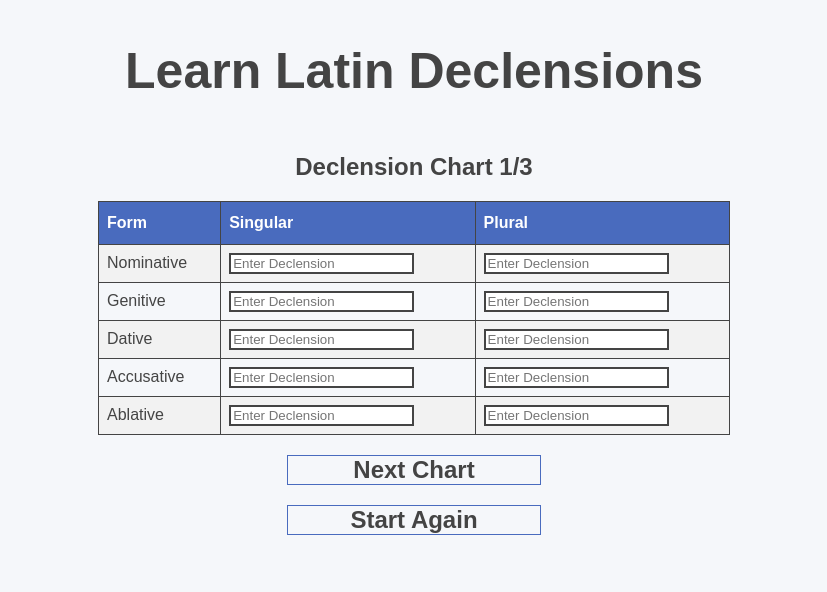
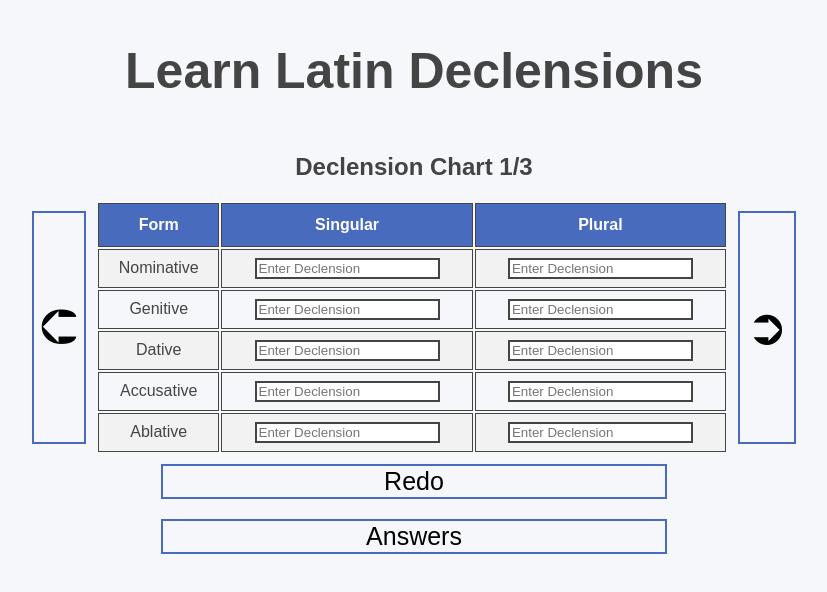
Before and after one commit to cqb13/Learn-Latin, a React (Create React App) app: page / in a window 1280 px wide. Shown: the top 592 px of the page, without its empty margins (226-1053 px from the left). Built offline with nearby package versions, Linux system fonts and the light colour scheme.

Commit message:
📄 Better UI & json file with  data

```diff
--- a/src/App.js
+++ b/src/App.js
@@ -1,4 +1,5 @@
 import { useState, useEffect } from "react";
+import data from './data/charts.json';
 import './css/App.css';
 
 function clearValues() {
@@ -28,20 +29,14 @@ function App() {
       </header>
       <h2>Declension Chart {chartCount}/3</h2>
       <div className='Content'>
+      <button className='Switch-Chart' onClick={() => {if (count == 1) {setChartCount(3);} else {setChartCount(count -= 1);}clearValues();}}>&#11144;</button>
         <Chart count={chartCount}/>
+      <button className='Switch-Chart' onClick={() => {if (count == 3) {setChartCount(1);} else {setChartCount(count += 1);}clearValues();}}>&#10162;</button>
       </div>
-      <h2 className='Button' onClick={() => {
-        if (count == 3) {
-          setChartCount(1);
-        } else {
-          setChartCount(count += 1);
-        }
-        clearValues();
-      }}>Next Chart</h2>
-      <h2 className='Button' onClick={() => {
-        setChartCount(1);
-        clearValues();
-      }}>Start Again</h2>
+      <div className="Options">
+      <button className='Chart-Option' onClick={() => clearValues()}>Redo</button>
+      <button className='Chart-Option'>Answers</button>
+      </div>
     </div>
   );
 }
@@ -54,64 +49,30 @@ function Chart(count) {
   const handleChange = event => {
     var id = event.target.id;
     var value = event.target.value;
-    if (count.count == 1) {
-      if (id == "s-1" && value == "a" || id == "s-5" && value == "a") {
+    if (value == "") {
+      event.target.className = "Normal";
+    } else if (id == "s-1" && value == data['d-'+ count.count +''].Nominative[0]){
       event.target.className = "Right";
-      }else if (id == "s-2" && value == 'ae' || id == "s-3" && value == 'ae' || id == "p-1" && value == "ae") {
+    } else if (id == "s-2" && value == data['d-'+ count.count +''].Genative[0]) {
       event.target.className = "Right";
-      }else if (id == "s-4" && value == "am") {
+    } else if (id == "s-3" && value == data['d-'+ count.count +''].Dative[0]) {
       event.target.className = "Right";
-      } else if (id == "p-2" && value == "arum") {
+    } else if (id == "s-4" && value == data['d-'+ count.count +''].Accusative[0]) {
       event.target.className = "Right";
-      } else if (id == "p-3" && value == 'is' || id == "p-5" && value == "is") {
+    } else if (id == "s-5" && value == data['d-'+ count.count +''].Ablative[0]) {
       event.target.className = "Right";
-      } else if (id == "p-4" && value == "as") {
+    } else if (id == "p-1" && value == data['d-'+ count.count +''].Nominative[1]){
+      event.target.className = "Right";
+    } else if (id == "p-2" && value == data['d-'+ count.count +''].Genative[1]) {
+      event.target.className = "Right";
+    } else if (id == "p-3" && value == data['d-'+ count.count +''].Dative[1]) {
+      event.target.className = "Right";
+    } else if (id == "p-4" && value == data['d-'+ count.count +''].Accusative[1]) {
+      event.target.className = "Right";
+    } else if (id == "p-5" && value == data['d-'+ count.count +''].Ablative[1]) {
       event.target.className = "Right";
     } else {
       event.target.className = "Wrong";
-      }
-    } else if (count.count == 2) {
-      if (id == 's-1' && value == 'us') {
-        event.target.className = "Right";
-      } else if (id == 's-2' && value == 'i' || id == 'p-1' && value == 'i') {
-        event.target.className = "Right";
-      } else if (id == 's-3' && value == 'o' || id == 's-5' && value == 'o') {
-        event.target.className = "Right";
-      } else if (id == 's-4' && value == 'um') {
-        event.target.className = "Right";
-      } else if (id == 'p-2' && value == 'orum') {
-        event.target.className = "Right";
-      } else if (id == 'p-3' && value == 'is' || id == 'p-5' && value == 'is') {
-        event.target.className = "Right";
-      } else if (id == 'p-4' && value == 'os') {
-        event.target.className = "Right";
-      } else {
-        event.target.className = "Wrong";
-      }
-    } else if (count.count == 3) {
-      if (id == 's-1' && value == 'r, x, s, o, n, l') {
-        event.target.className = "Right";
-      } else if (id == 's-2' && value == 'is') {
-        event.target.className = "Right";
-      } else if (id == 's-3' && value == 'i') {
-        event.target.className = "Right";
-      } else if (id == 's-4' && value == 'em') {
-        event.target.className = "Right";
-      } else if (id == 's-5' && value == 'e') {
-        event.target.className = "Right";
-      } else if (id == 'p-1' && value == 'es' || id == 'p-4' && value == 'es') {
-        event.target.className = "Right";
-      } else if (id == 'p-2' && value == 'um') {
-        event.target.className = "Right";
-      } else if (id == 'p-3' && value == 'ibus' || id == 'p-5' && value == 'ibus') {
-        event.target.className = "Right";
-      } else {
-        event.target.className = "Wrong";
-      }
-    }
-
-    if (value == "") {
-      event.target.className = "Normal";
     }
   };
 
--- a/src/css/App.css
+++ b/src/css/App.css
@@ -20,6 +20,20 @@ h2 {
   justify-content: center;
 }
 
+button {
+  border: 2px solid #496bbe;
+  background-color: #f5f7fa;
+  transition: 500ms;
+}
+
+button:hover {
+  background-color: rgba(73, 107, 190, 0.7);
+}
+
+button:active {
+  scale: 1.2;
+}
+
 .Content {
   display: flex;
   align-content: center;
@@ -27,42 +41,29 @@ h2 {
 }
 
 #Chart {
-  border-collapse: collapse;
   width: 50%;
 }
 
-#Chart td, #Chart th {
+#Chart td,
+#Chart th {
   border: 1px solid #444;
   padding: 8px;
+  text-align: center;
 }
 
-#Chart tr:nth-child(even){background-color: #f2f2f2;}
+#Chart tr:nth-child(even) {
+  background-color: #f2f2f2;
+}
 
-#Chart tr:hover {background-color: #ddd;}
+#Chart tr:hover {
+  background-color: #ddd;
+}
 
 #Chart th {
   padding-top: 12px;
   padding-bottom: 12px;
-  text-align: left;
   background-color: #496bbe;
   color: white;
-}
-
-.Button {
-  margin-left: auto;
-  margin-right: auto;
-  border: 1px solid #496bbe;
-  width: 20%;
-}
-
-.Button:hover {
-  background-color: rgba(73, 107, 190, 0.7);
-  transition: 500ms;
-}
-
-.Button:active {
-  scale: 1.2;
-  transition: 500ms;
 }
 
 .Wrong {
@@ -76,3 +77,21 @@ h2 {
 .Normal {
   border: 2px solid #444;
 }
+
+.Switch-Chart {
+  margin: 10px;
+  font-size: 50px;
+}
+
+.Options {
+  display: flex;
+  flex-direction: column;
+  align-items: center;
+  justify-content: center;
+}
+
+.Chart-Option {
+  margin: 10px;
+  width: 40%;
+  font-size: 25px;
+}
--- /dev/null
+++ b/src/data/charts.json
@@ -0,0 +1,23 @@
+{
+  "d-1": {
+    "Nominative": ["a", "ae"],
+    "Genative": ["ae", "arum"],
+    "Dative": ["ae", "is"],
+    "Accusative": ["am", "as"],
+    "Ablative": ["a", "is"]
+  },
+  "d-2": {
+    "Nominative": ["us", "i"],
+    "Genative": ["i", "orum"],
+    "Dative": ["o", "is"],
+    "Accusative": ["um", "os"],
+    "Ablative": ["o", "is"]
+  },
+  "d-3": {
+    "Nominative": ["r, x, s, o, n, l", "es"],
+    "Genative": ["is", "um"],
+    "Dative": ["i", "ibus"],
+    "Accusative": ["em", "es"],
+    "Ablative": ["e", "ibus"]
+  }
+}
```
Also changed, not shown: src/images/Chart.jsx (added). Lines whose indentation alone changed are shown as unchanged.
